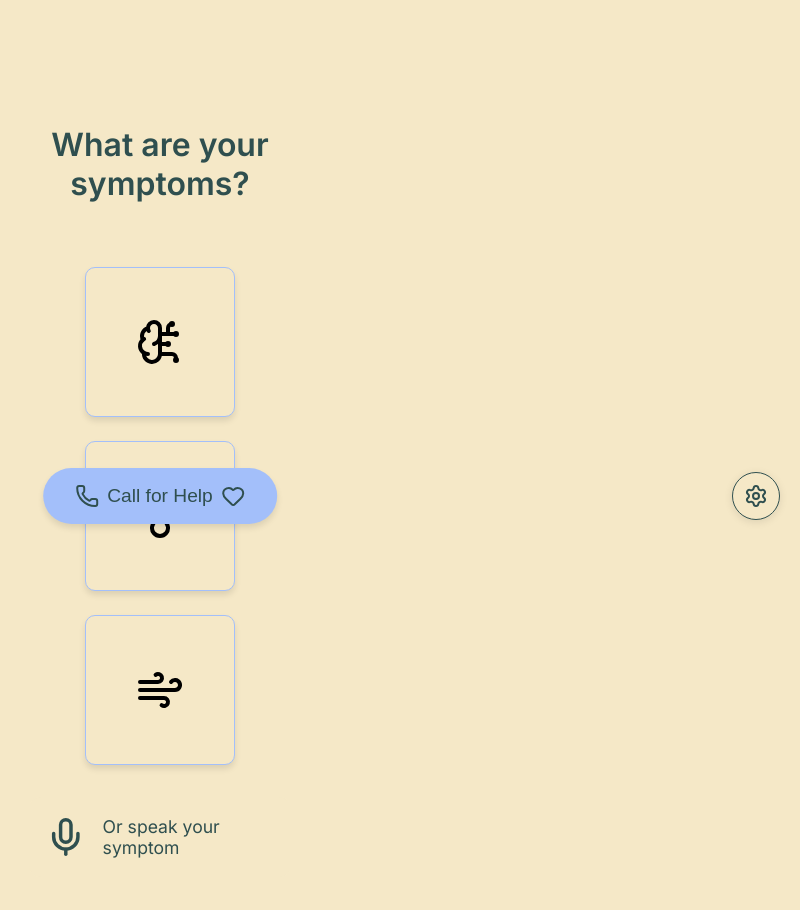
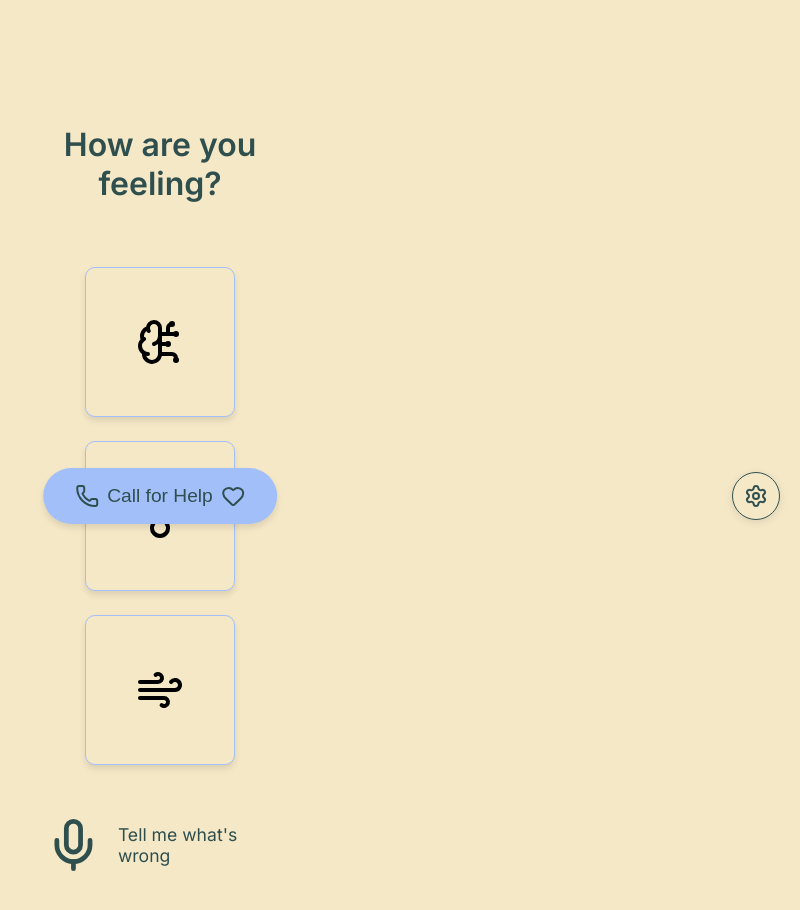
Before and after one commit to catancs/app-healthcare-elder-refugee, a React (Vite) app: page / in a window 1280 px wide. Shown: the part 260-1170 px from the top of the page, without its empty margins (480-1280 px from the left). Built offline with nearby package versions, Linux system fonts and the light colour scheme.

Commit message:
addressed feedback task1: unclear text +  subtle animation on tap

```diff
--- a/src/components/SymptomButton.module.css
+++ b/src/components/SymptomButton.module.css
@@ -11,11 +11,18 @@
   gap: 1rem;
   cursor: pointer;
   box-shadow: 0 4px 6px rgba(0, 0, 0, 0.1);
-  transition: transform 0.2s;
+  transition: transform 0.2s ease, background-color 0.2s ease, box-shadow 0.2s ease;
+}
+
+.symptomButton:hover {
+  transform: translateY(-2px);
+  box-shadow: 0 6px 8px rgba(0, 0, 0, 0.15);
 }
 
 .symptomButton:active {
   transform: scale(0.95);
+  filter: brightness(85%);
+  box-shadow: inset 0 4px 6px rgba(0, 0, 0, 0.2);
 }
 
 .symptomButton span {
--- a/src/screens/SymptomTriageScreen.tsx
+++ b/src/screens/SymptomTriageScreen.tsx
@@ -37,7 +37,7 @@ const SymptomTriageScreen: React.FC = () => {
         </button>
       </div>
       <div className={sharedStyles.centeredContent}>
-        <h1 className={sharedStyles.title}>What are your symptoms?</h1>
+        <h1 className={sharedStyles.title}>How are you feeling?</h1>
         <div className={sharedStyles.singleColumnGrid}>
           <SymptomButton icon={<BrainCircuit size={48} />} onClick={handleSymptomSelect} />
           <SymptomButton icon={<Thermometer size={48} />} onClick={handleSymptomSelect} />
@@ -47,8 +47,8 @@ const SymptomTriageScreen: React.FC = () => {
           className={styles.voiceInput}
           onClick={() => window.alert('Voice recognition would be activated here to listen for symptoms.')}
         >
-          <Mic size={48} />
-          <span>Or speak your symptom</span>
+          <Mic size={64} />
+          <span>Tell me what's wrong</span>
         </div>
       </div>
       <HelpButton />
```
